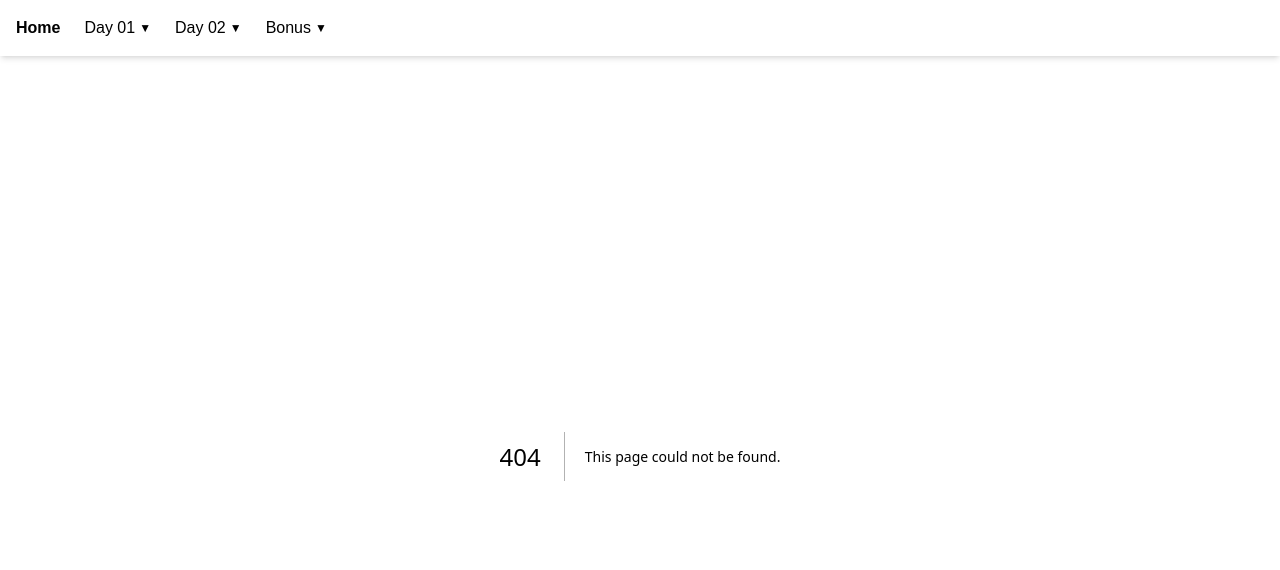
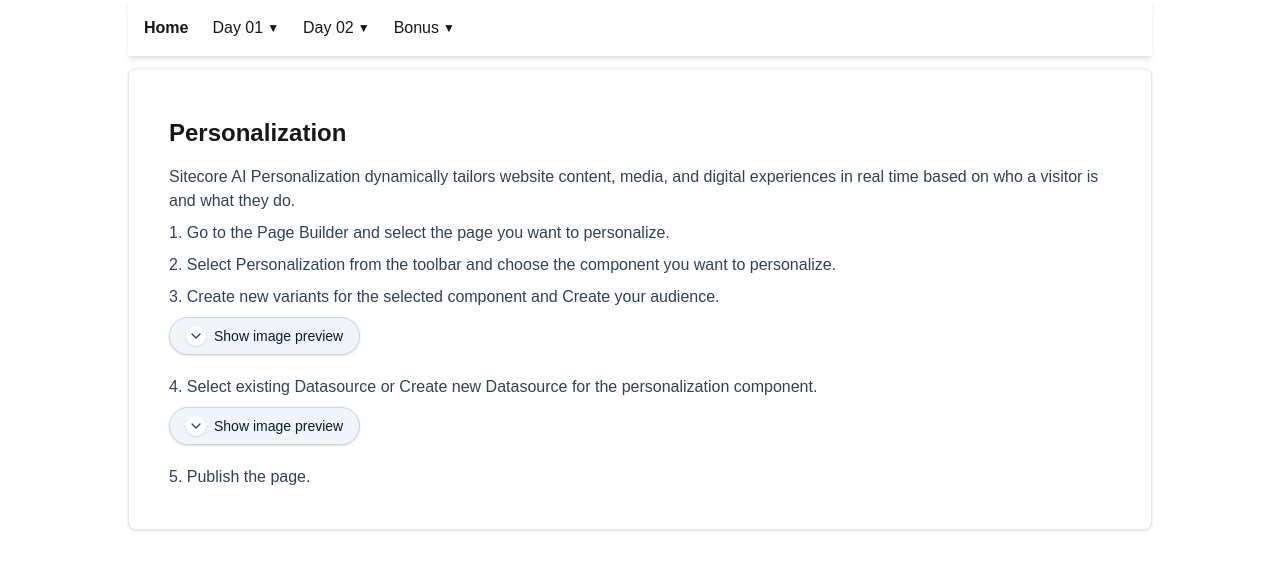
Before and after one commit to thanukaSitecore/sitecoreai-guideline, a Next.js app: page /Bonus/Personalization in a window 1280 px wide. Before the commit this address had no page. Shown: the top 570 px of the page. Built offline with nearby package versions, Linux system fonts and the light colour scheme.

Commit message:
Refactor code structure for improved readability and maintainability

```diff
--- /dev/null
+++ b/app/Bonus/Personalization/page.tsx
@@ -0,0 +1,39 @@
+"use client";
+import ImgeCollapsible from "@/components/imgeCollapsible";
+export default function PageBuild() {
+  return (
+    <div className="mt-3">
+      <div className="p-10 rounded-lg border border-gray-200 bg-white shadow-sm">
+        <div className="mt-2">
+          <span className="text-2xl font-bold">Personalization</span>
+        </div>
+        <p className="mt-4 text-slate-700">
+         Sitecore AI Personalization dynamically tailors website content, media, and digital experiences in real time based on who a visitor is and what they do.
+        </p>
+        <div>
+
+          <div>
+            <ul className="list-decimal list-inside mt-2 space-y-2 text-slate-700">
+              <li>
+                Go to the Page Builder and select the page you want to personalize.
+              </li>
+              <li>
+                Select Personalization from the toolbar and choose the component you want to personalize.
+              </li>
+              <li>Create new variants for the selected component and Create your audience.
+                <ImgeCollapsible imgscr="/Media/CreateVariants.jpg"
+                    alttext="Create Variants" />
+              </li>
+              <li>Select existing Datasource or Create new Datasource for the personalization component.
+                <ImgeCollapsible imgscr="/Media/AddDatasourcePersonalization.gif"
+                    alttext="Add Datasource Personalization" />
+              </li>
+
+              <li>Publish the page.</li>
+            </ul>
+          </div>
+        </div>
+      </div>
+    </div>
+  );
+}
--- a/components/lessonNavigation.ts
+++ b/components/lessonNavigation.ts
@@ -9,17 +9,17 @@
 export const lessonNavigation: LessonNavItem[] = [
   {
     href: "/Day1/login",
-    label: "Step 1 : Login and Setup",
+    label: "Step 1 : Login & New Project",
     group: "Day 01",
   },
   {
     href: "/Day1/createTemplate",
-    label: "Step 2 : Setup Local Environment",
+    label: "Step 2 : Local Setup",
     group: "Day 01",
   },
   {
     href: "/Day1/manualtemplate",
-    label: "Step 3 : Create Site and Template",
+    label: "Step 3 : Template & Rendering",
     group: "Day 01",
   },
   {
@@ -34,7 +34,7 @@
   },
   {
     href: "/Day2/Forms",
-    label: "Step 2 : Web Hooks and Forms",
+    label: "Step 2 : Web Hooks & Forms",
     group: "Day 02",
   },
   {
@@ -44,7 +44,7 @@
   },
   {
     href: "/Day2/Day2Exercise",
-    label: "Step 4 : Day 2 Exercise",
+    label: "Step 4 : Day Two Exercise",
     group: "Day 02",
   },
   {
@@ -53,8 +53,13 @@
     group: "Day 02",
   },
   {
-    href: "/Day2/Workflow",
+    href: "/Bonus/Workflow",
     label: "Workflow",
     group: "Bonus",
   },
+   {
+    href: "/Bonus/Personalization",
+    label: "Personalization",
+    group: "Bonus",
+  },
 ];
```
Also changed, not shown: app/Bonus/Workflow/page.tsx (renamed from app/Day2/Workflow/page.tsx), public/Media/CreateVariants.jpg (added), 1 other file (tests, documents, lock files or other folders).
